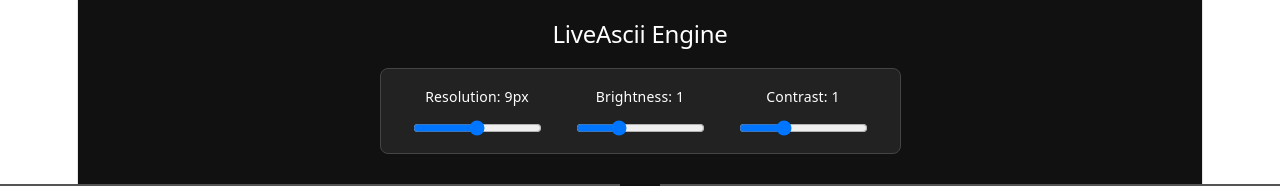
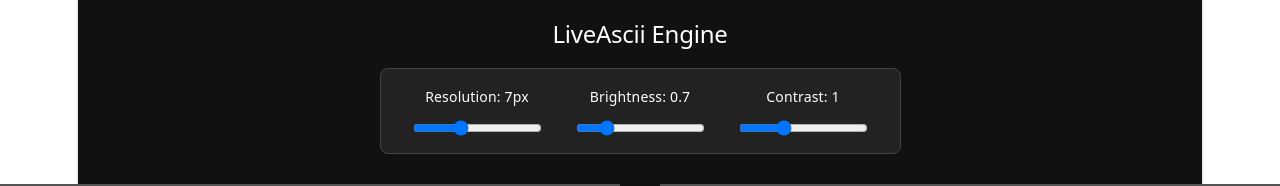
Before and after one commit to Jaspreet210/LiveAscii, a React (Vite) app in the folder client/: page / in a window 1280 px wide. Shown: the top 186 px of the page. Built offline with nearby package versions, Linux system fonts and the light colour scheme; no server answers.

Commit message:
Change default values of FontSize and Brightness of Ascii

```diff
--- a/client/src/App.jsx
+++ b/client/src/App.jsx
@@ -9,14 +9,15 @@ function App() {
   const asciiRef = useRef(null);
 
   // --- STATE ENGINES ---
-  const [fontSizeUi, setFontSizeUi] = useState(9);
-  const fontSizeRef = useRef(9);
+  const [fontSizeUi, setFontSizeUi] = useState(7);
+  const fontSizeRef = useRef(7);
 
-  const [brightnessUi, setBrightnessUi] = useState(1.0);
-  const brightnessRef = useRef(1.0);
+  const [brightnessUi, setBrightnessUi] = useState(0.7);
+  const brightnessRef = useRef(0.7);
 
   const [contrastUi, setContrastUi] = useState(1.0);
   const contrastRef = useRef(1.0);
+
 
   // --- HANDLERS ---
   const handleResolutionChange = (e) => {
@@ -161,7 +162,7 @@ function App() {
               position: "absolute", top: 0, left: 0,
               fontFamily: "'Courier New', Courier, monospace",
               fontSize: "10px", lineHeight: "10px",
-              color: "#ddd", // Hardcoded back to Matrix Green!
+              color: "#ddd",
               margin: "0", padding: "0", textAlign: "left", transformOrigin: "top left",
               transform: `scale(${scaleX}, ${scaleY})`,
               width: `${safeTextWidth}px`, height: `${safeTextHeight}px`,
```
